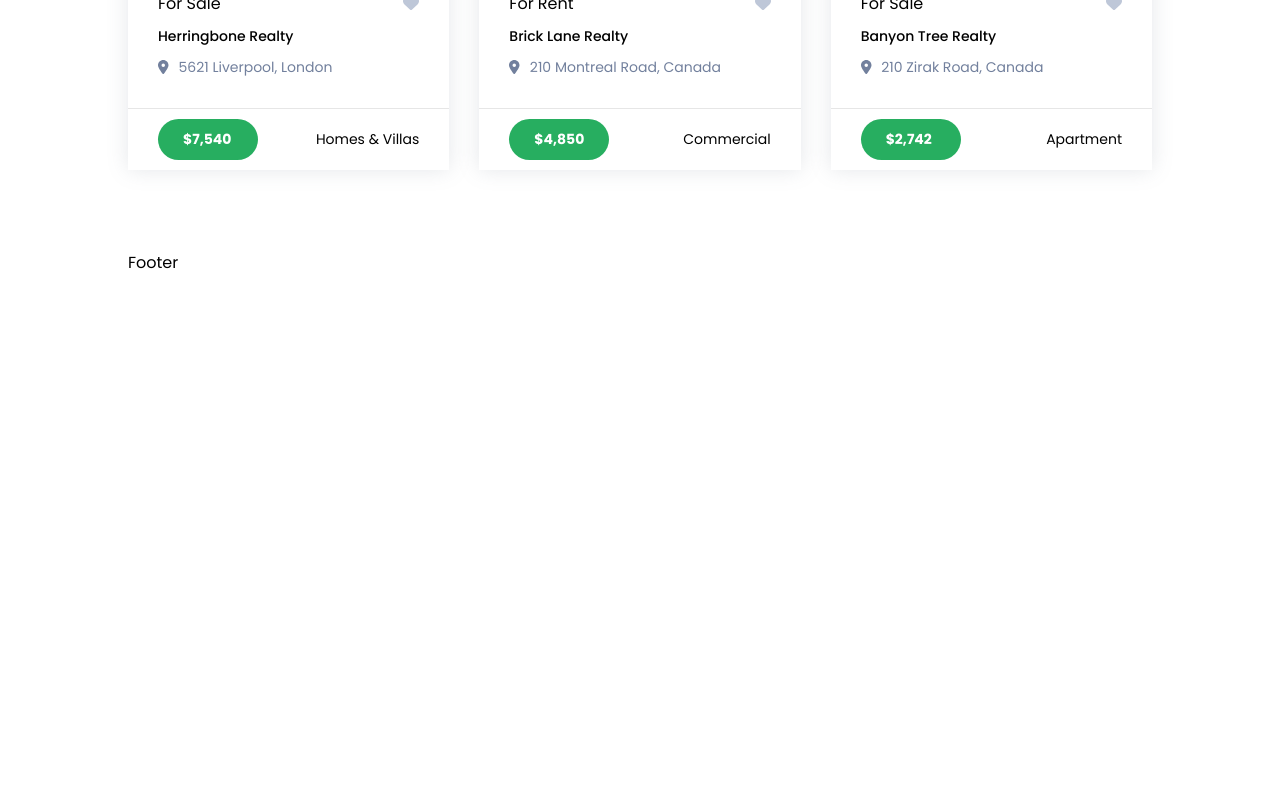
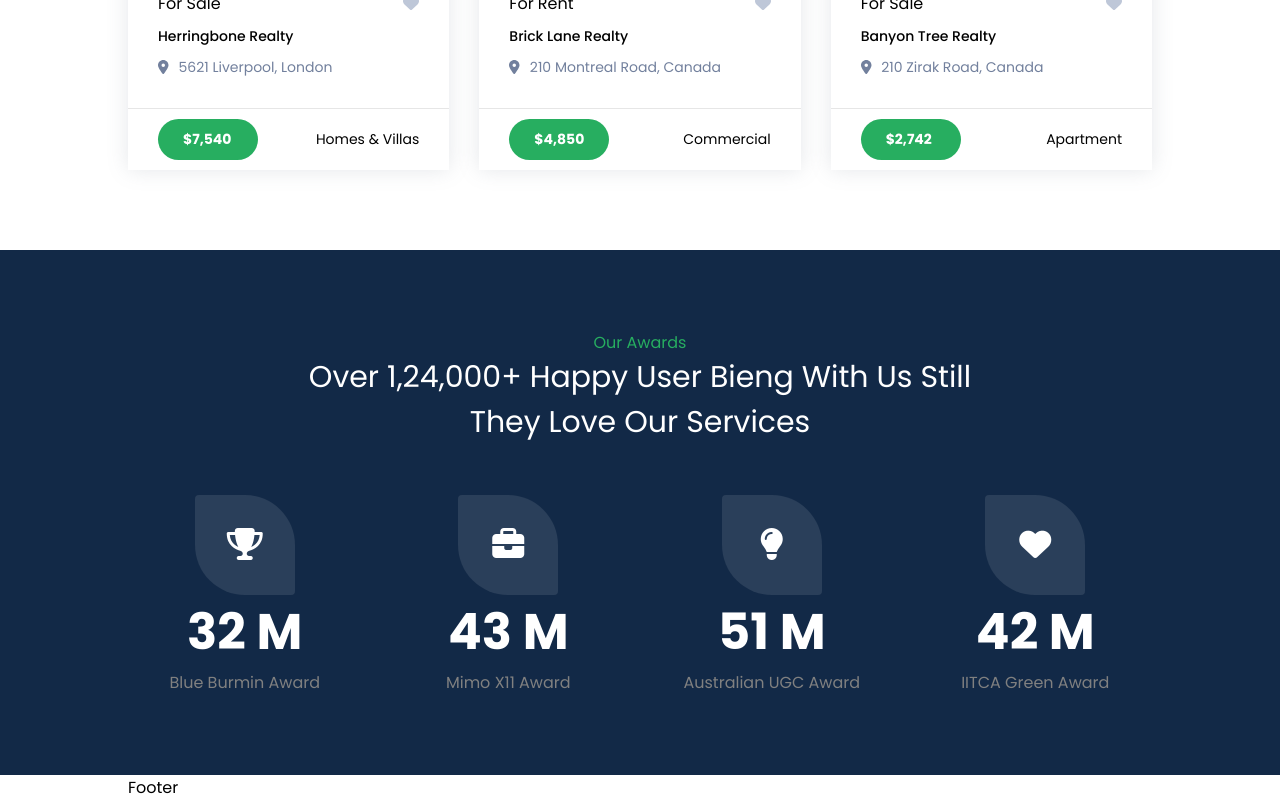
Before and after one commit to danhbui1998/react-landing-page, a React (Create React App) app: page / in a window 1280 px wide. Shown: the part 2151-2951 px from the top of the page. Before the commit the page ends 2426 px from the top, so only its background shows below. Built offline with nearby package versions, Linux system fonts and the light colour scheme.

Commit message:
#7. Xây dựng phần Our awards

```diff
--- /dev/null
+++ b/src/components/Awards/Awards.jsx
@@ -0,0 +1,28 @@
+import { awards } from '../../assets/data/Data';
+import Heading from '../Heading';
+import './Awards.scss';
+function Awards() {
+    return (
+        <section className="awards">
+            <div className="container">
+                <Heading
+                    title="Over 1,24,000+ Happy User Bieng With Us Still They Love Our Services"
+                    subtitle="Our Awards"
+                />
+                <div className="awards-card">
+                    {awards.map((item, index) => (
+                        <div className="awards-item" key={index}>
+                            <div className="icon">
+                                <span>{item.icon}</span>
+                            </div>
+                            <h3>{item.num}</h3>
+                            <p>{item.name}</p>
+                        </div>
+                    ))}
+                </div>
+            </div>
+        </section>
+    );
+}
+
+export default Awards;
--- /dev/null
+++ b/src/components/Awards/Awards.scss
@@ -0,0 +1,63 @@
+@import '../../scss/variables.scss';
+@import '../../scss/mixin.scss';
+.awards {
+    background-color: #122947;
+    .container {
+        .heading {
+            display: flex;
+            flex-direction: column-reverse;
+            p {
+                color: $color-main;
+            }
+            h2 {
+                color: $color-white;
+                font-size: 30px;
+                font-weight: 400;
+            }
+        }
+    }
+    &-card {
+        margin-top: 50px;
+        display: grid;
+        width: 100%;
+        grid-template-columns: repeat(4, 1fr);
+        gap: 30px;
+    }
+    &-item {
+        overflow: hidden;
+        display: flex;
+        align-items: center;
+        flex-direction: column;
+        .icon {
+            display: flex;
+            align-items: center;
+            justify-content: center;
+            width: 100px;
+            height: 100px;
+            font-size: 32px;
+            color: $color-white;
+            border-radius: 4% 50%;
+            background-color: rgb(255 255 255 / 10%);
+        }
+        h3 {
+            font-size: 50px;
+            color: $color-white;
+        }
+        p {
+            color: #808080;
+            text-align: center;
+        }
+    }
+    @include xs {
+        &-card {
+            grid-template-columns: repeat(2, 1fr);
+        }
+    }
+    @include xxs {
+        &-item {
+            h3 {
+                font-size: 30px;
+            }
+        }
+    }
+}
--- /dev/null
+++ b/src/components/Awards/index.js
@@ -0,0 +1 @@
+export { default } from './Awards';
--- a/src/pages/Home/Home.jsx
+++ b/src/pages/Home/Home.jsx
@@ -1,3 +1,4 @@
+import Awards from '../../components/Awards';
 import Banner from '../../components/Banner';
 import Featured from '../../components/Featured';
 import Recent from '../../components/Recent';
@@ -8,6 +9,7 @@ function Home() {
             <Banner />
             <Featured />
             <Recent />
+            <Awards />
         </div>
     );
 }
```
